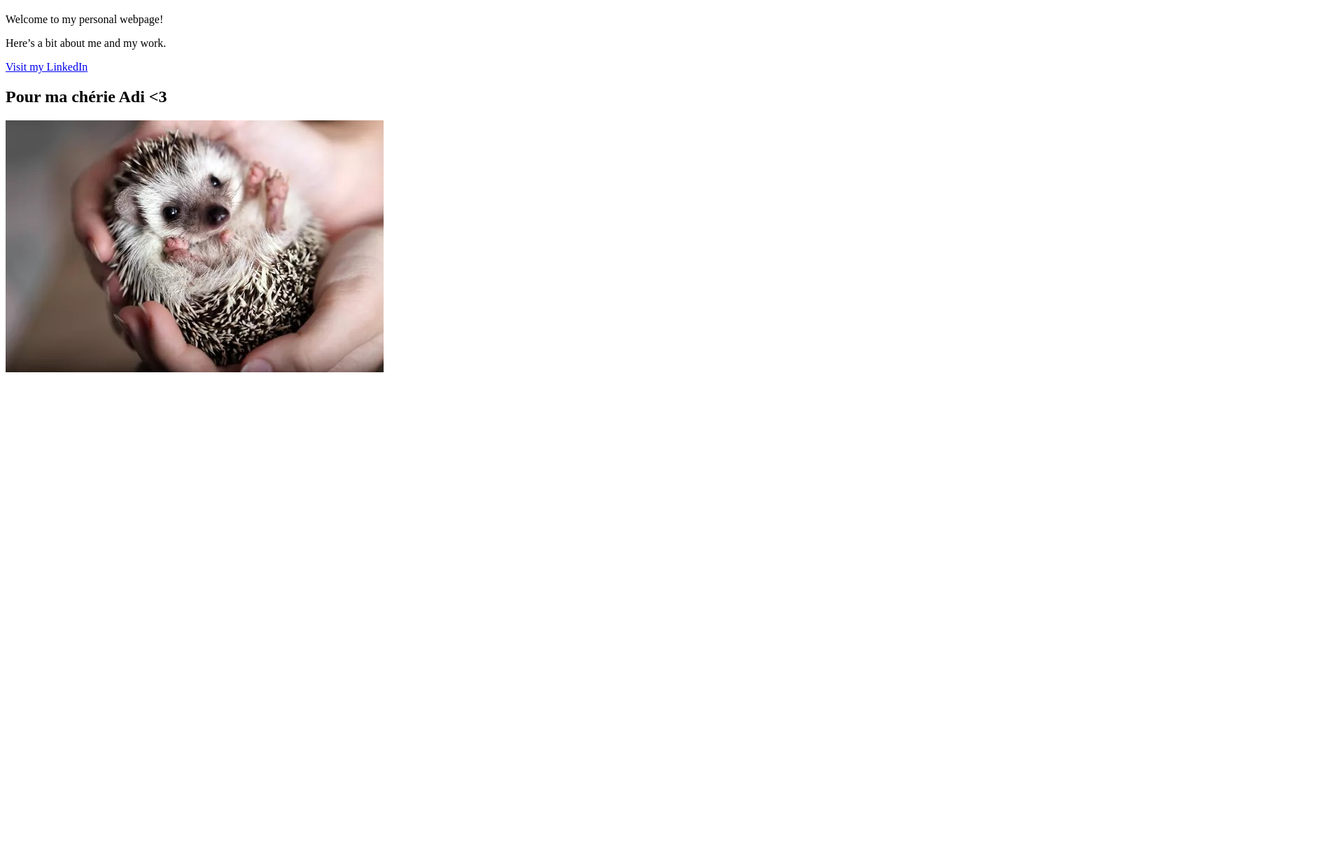
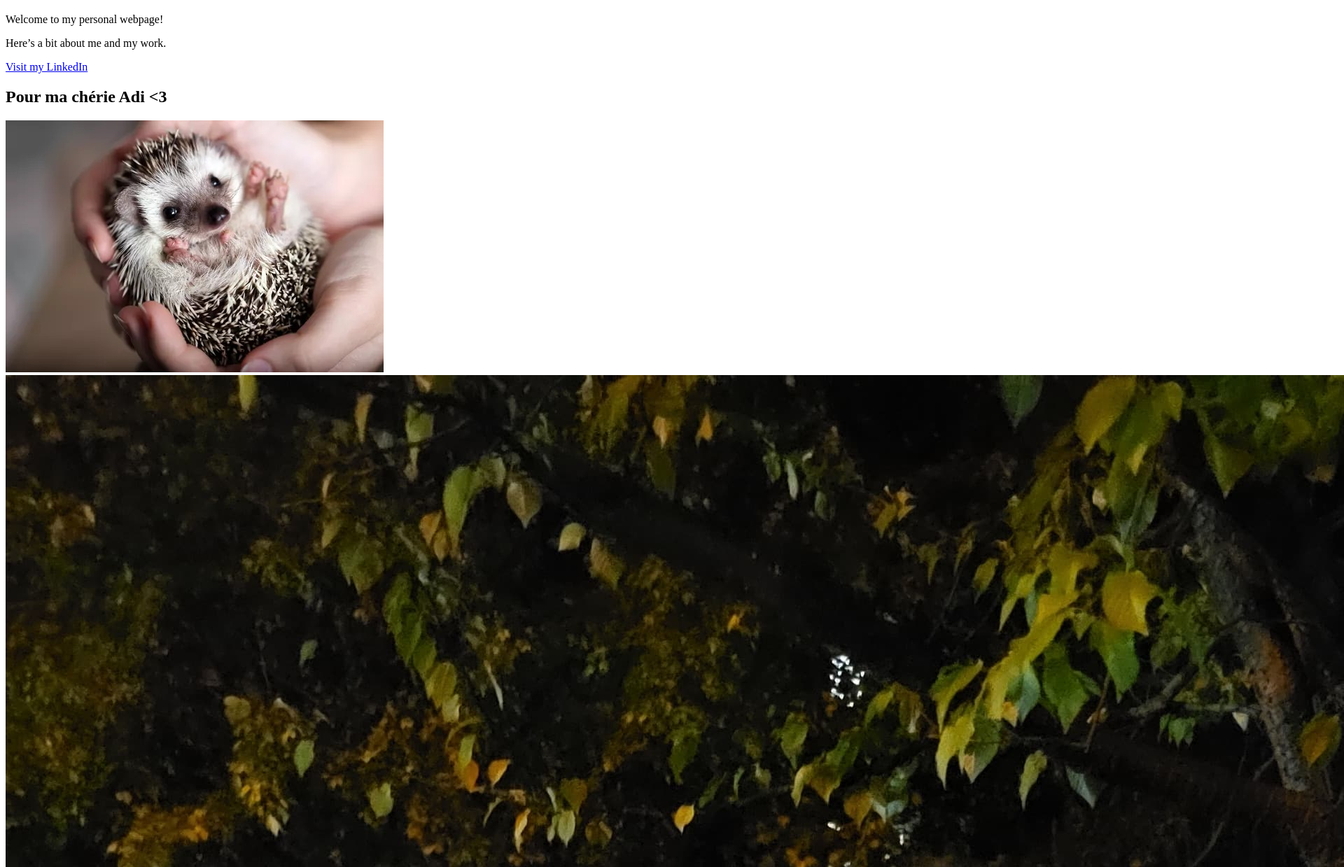
Before and after one commit to MamanGpeur/MamanGpeur.github.io, a plain HTML site: page index.html in a window 1280 px wide. Shown: the part 61-1300 px from the top of the page at 70% size, 1920 px wide, since content can reach past the window. Before the commit the page ends 800 px from the top, so only its background shows below. Drawn offline with Linux system fonts and the light colour scheme.

Commit message:
haloween pictures added

```diff
--- a/index.html
+++ b/index.html
@@ -14,6 +14,6 @@
 											            <!-- Displaying imageH from the images folder -->
 												            <h2>Pour ma chérie Adi <3 </h2>
 													            <img src="images/ImageH.jpeg" alt="Mon animal préféré" />
-
+														    <img src="images/haloween.jpeg" alt="pixies couples" />
 														        </body>
 </html>
```
Also changed, not shown: images/haloween.jpeg (added).
